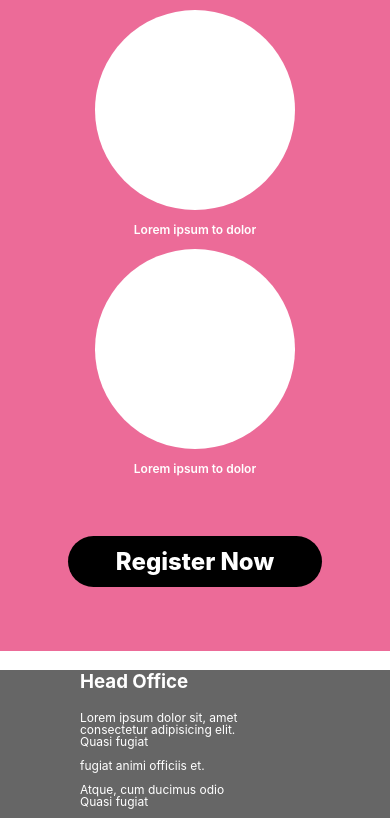
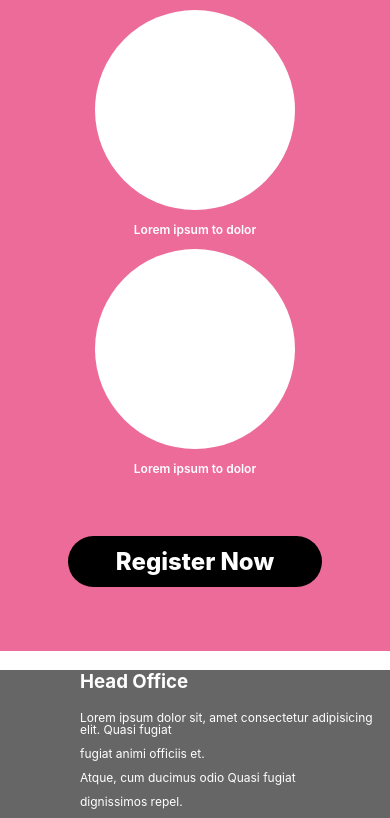
Before and after one commit to Aderinmola/amatechy, a React (Create React App) app: page / in a window 390 px wide. Shown: the part 7016-7834 px from the top of the page. Built offline with nearby package versions, Linux system fonts and the light colour scheme.

Commit message:
footer display

```diff
--- a/src/components/footer/Footer.css
+++ b/src/components/footer/Footer.css
@@ -14,6 +14,10 @@
     .courses__bottom {
         display: block;
     }
+
+    .footer__text {
+        width: 100%;
+    }
 }
 
 .footer__text {
```
